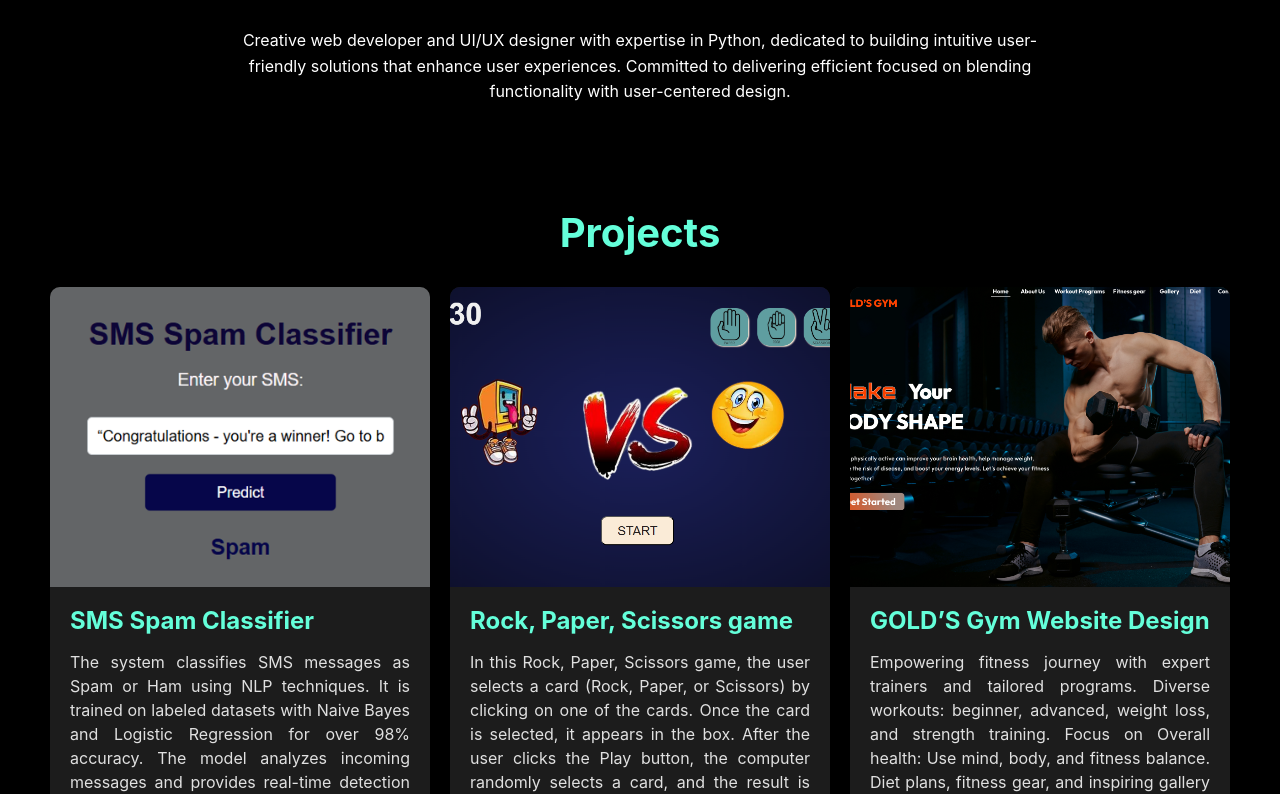
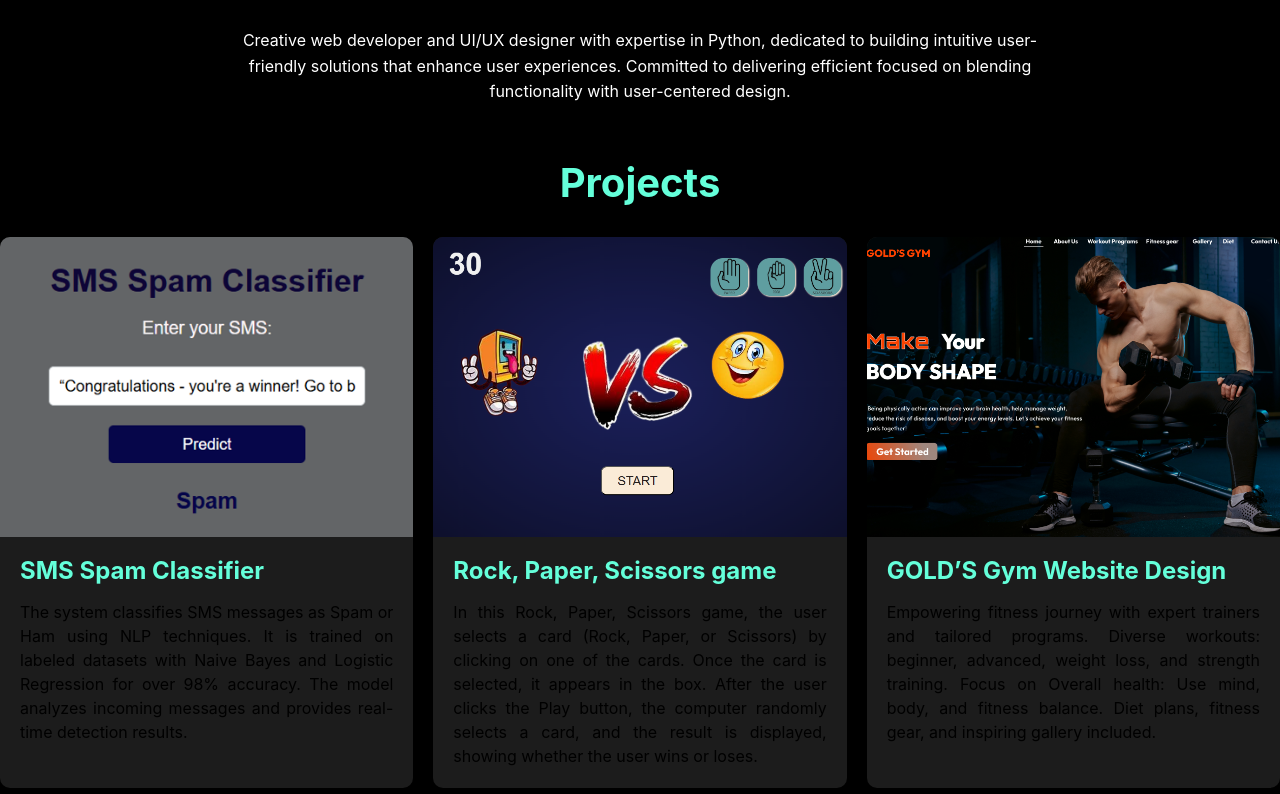
Before and after one commit to sanskrutiahire23/portfolio, a React (Create React App) app: page / in a window 1280 px wide. Shown: the part 814-1608 px from the top of the page. Built offline with nearby package versions, Linux system fonts and the light colour scheme.

Commit message:
Update Projects.css

```diff
--- a/src/Components/Projects.css
+++ b/src/Components/Projects.css
@@ -1,9 +1,3 @@
-.projects-section {
-    text-align: center;
-    color: #e0e0e0;
-    padding: 50px;
-  }
-
   .projects-section h2 {
     font-size: 2.5rem;
     margin-bottom: 30px;
```
